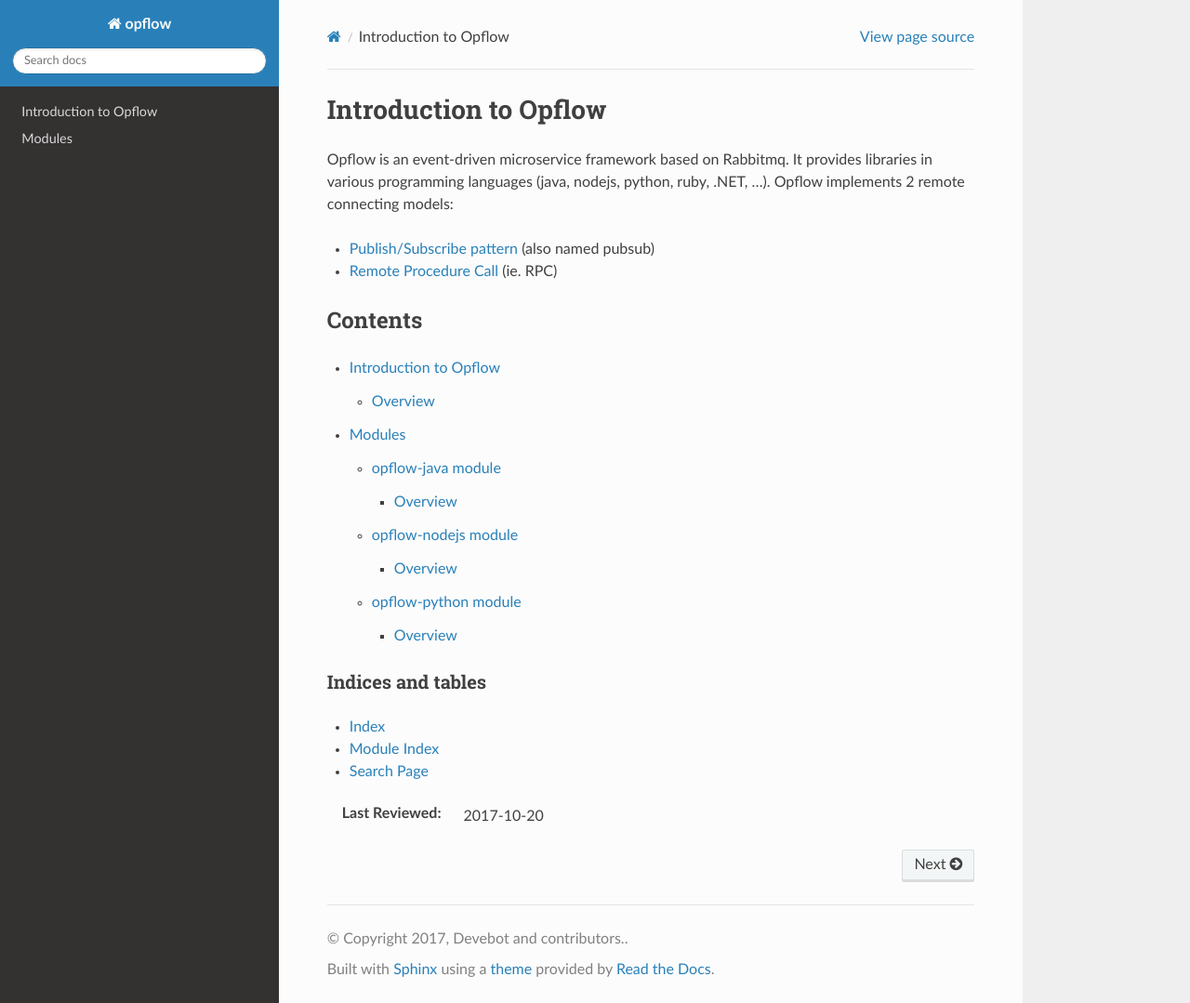
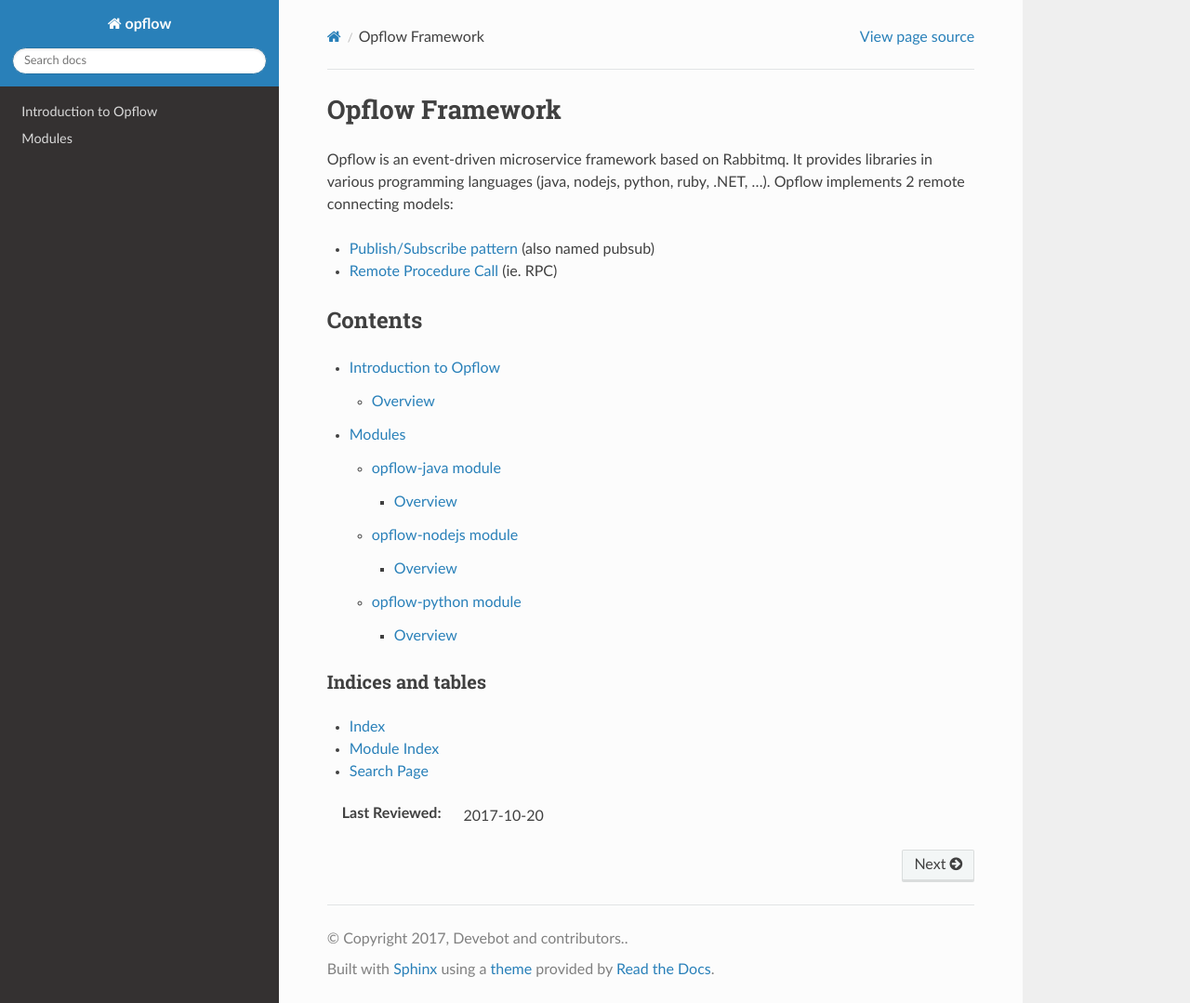
Before and after one commit to opflow/opflow-docs, a Sphinx documentation site: the page built from source/index.rst, in a window 1280 px wide and 1079 px high. Shown: the whole window at 93% size. Built offline with Sphinx 7.4.7 and the Read the Docs theme 2.0.0, drawn with Linux system fonts in a browser that asks for light colours.

Commit message:
Update title

```diff
--- a/source/index.rst
+++ b/source/index.rst
@@ -1,6 +1,6 @@
 
 *****************************
-Introduction to Opflow
+Opflow Framework
 *****************************
 
 Opflow is an event-driven microservice framework based on Rabbitmq. It provides libraries in various programming languages (java, nodejs, python, ruby, .NET, ...). Opflow implements 2 remote connecting models:
```
